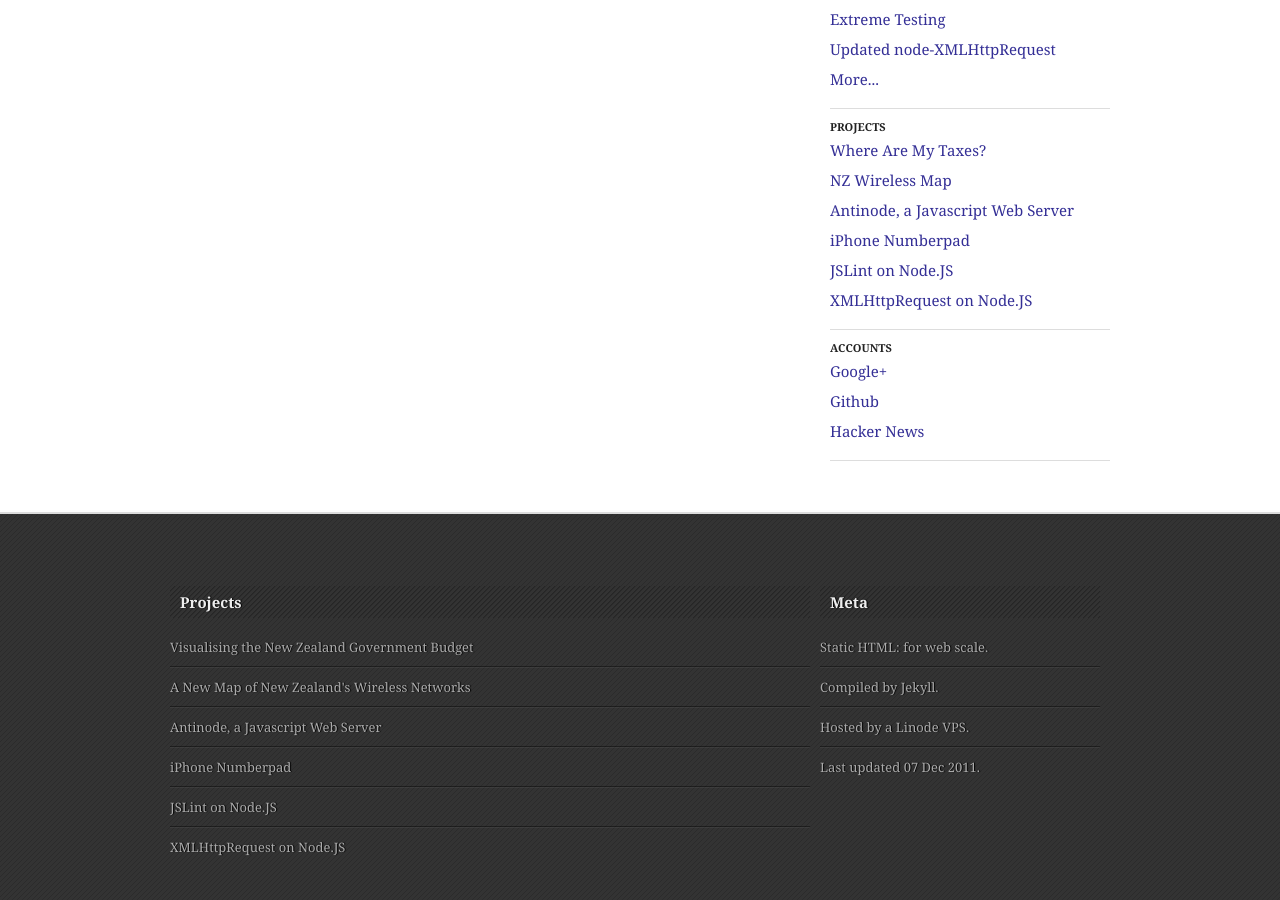
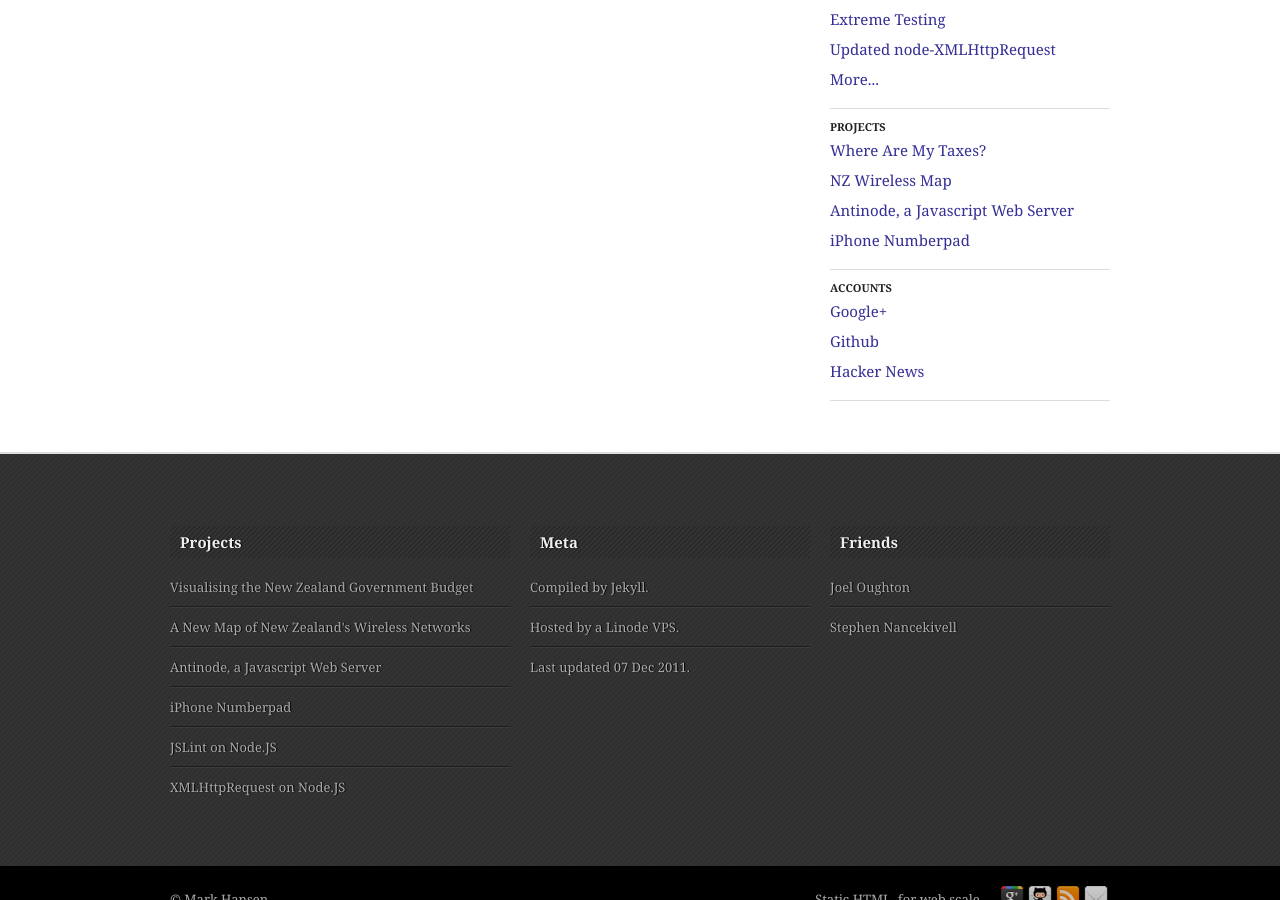
Before and after one commit to mhansen/jekyll-blog, a Jekyll site: the page built from _posts/2010-02-27-rainy-nights.markdown, in a window 1280 px wide and 900 px high, scrolled down 1168 px. Built offline with Jekyll 4.4.1, drawn with Linux system fonts in a browser that asks for light colours; Markdown is read by kramdown in place of the engine named in the settings; comment, search, counter and statistics services are not loaded.

Commit message:
Clean up markup layout and add mixpanel tracking.

```diff
--- a/_layouts/default.html
+++ b/_layouts/default.html
@@ -78,9 +78,9 @@
         <a href="/archive.html"><h3>Archive</h3></a>
         <ul>
           {% for post in site.posts limit:20 %}
-            <li><a href="{{post.url}}">{{post.title}}</a></li>
+            <li><a href="{{post.url}}">{{post.title}}</a>
           {% endfor %}
-          <li><a href="/archive.html">More...</a></li>
+          <li><a href="/archive.html">More...</a>
         </ul>
         <hr class="half-bottom" />
       </div>
@@ -88,12 +88,10 @@
       <div class="widget">
         <h3>Projects</h3>
         <ul>
-          <li><a href="http://wheresmytaxes.co.nz/">Where Are My Taxes?</a></li>
-          <li><a href="http://wirelessmap.markhansen.co.nz/">NZ Wireless Map</a></li>
-          <li><a href="http://github.com/mhansen/antinode">Antinode, a Javascript Web Server</a></li>
-          <li><a href="http://markhansen.co.nz/iphone-as-numberpad/">iPhone Numberpad</a></li>
-          <li><a href="http://github.com/mhansen/node-jslint">JSLint on Node.JS</a></li>
-          <li><a href="http://github.com/mhansen/node-XMLHttpRequest">XMLHttpRequest on Node.JS</a></li>
+          <li><a href="http://wheresmytaxes.co.nz/">Where Are My Taxes?</a>
+          <li><a href="http://wirelessmap.markhansen.co.nz/">NZ Wireless Map</a>
+          <li><a href="http://github.com/mhansen/antinode">Antinode, a Javascript Web Server</a>
+          <li><a href="http://markhansen.co.nz/iphone-as-numberpad/">iPhone Numberpad</a>
         </ul>
         <hr class="half-bottom" />
       </div>
@@ -101,9 +99,9 @@
       <div class="widget">
         <h3>Accounts</h3>
         <ul>
-          <li><a href="https://plus.google.com/117278436091789666160" rel="me">Google+</a></li>
-          <li><a href="http://github.com/mhansen">Github</a></li>
-          <li><a href="http://news.ycombinator.com/threads?id=mhansen">Hacker News</a></li>
+          <li><a href="https://plus.google.com/117278436091789666160" rel="me">Google+</a>
+          <li><a href="http://github.com/mhansen">Github</a>
+          <li><a href="http://news.ycombinator.com/threads?id=mhansen">Hacker News</a>
         </ul>
         <hr class="half-bottom" />
       </div>
@@ -116,24 +114,30 @@
     <div class="sixteen columns" id="header">
 
       <br />
-			<div class="eleven columns alpha">
+      <div class="six columns alpha">
         <h5>Projects</h5>
         <ul>
-          <li><a href="http://markhansen.co.nz/budget-visualisation/">Visualising the New Zealand Government Budget</a></li>
-          <li><a href="http://markhansen.co.nz/nz-wireless-map/">A New Map of New Zealand's Wireless Networks</a></li>
-          <li><a href="http://github.com/mhansen/antinode">Antinode, a Javascript Web Server</a></li>
-          <li><a href="http://markhansen.co.nz/iphone-as-numberpad/">iPhone Numberpad</a></li>
-          <li><a href="http://github.com/mhansen/node-jslint">JSLint on Node.JS</a></li>
-          <li><a href="http://github.com/mhansen/node-XMLHttpRequest">XMLHttpRequest on Node.JS</a></li>
+          <li><a href="http://markhansen.co.nz/budget-visualisation/">Visualising the New Zealand Government Budget</a>
+          <li><a href="http://markhansen.co.nz/nz-wireless-map/">A New Map of New Zealand's Wireless Networks</a>
+          <li><a href="http://github.com/mhansen/antinode">Antinode, a Javascript Web Server</a>
+          <li><a href="http://markhansen.co.nz/iphone-as-numberpad/">iPhone Numberpad</a>
+          <li><a href="http://github.com/mhansen/node-jslint">JSLint on Node.JS</a>
+          <li><a href="http://github.com/mhansen/node-XMLHttpRequest">XMLHttpRequest on Node.JS</a>
         </ul>
       </div>
-			<div class="five columns alpha">
+      <div class="five columns">
         <h5>Meta</h5>
         <ul>
-          <li>Static HTML: for web scale.</li>
-          <li>Compiled by <a href="http://jekyllrb.com">Jekyll</a>.</li>
-          <li>Hosted by a <a href="http://linode.com">Linode VPS</a>.</li>
-          <li>Last updated {{ site.time | date: site.date_format }}.</li>
+          <li>Compiled by <a href="http://jekyllrb.com">Jekyll</a>.
+          <li>Hosted by a <a href="http://linode.com">Linode VPS</a>.
+          <li>Last updated {{ site.time | date: site.date_format }}.
+        </ul>
+      </div>
+      <div class="five columns omega">
+        <h5>Friends</h5>
+        <ul>
+          <li><a href="http://joeloughton.com/">Joel Oughton</a>
+          <li><a href="http://stephennancekivell.blogspot.com/">Stephen Nancekivell</a>
         </ul>
       </div>
     </div>
@@ -146,10 +150,10 @@
     <div class="sixteen columns">
         <span class="copyright">&copy; Mark Hansen</span>
         <ul class="social">
-					<li><a href="https://plus.google.com/117278436091789666160" id="gplus"><img src="/assets/images/theme/social-icons/google_plus_32.png" alt="Google+" title="Google+" /></a></li>
-					<li><a href="https://github.com/mhansen" id="github"><img src="/assets/images/theme/social-icons/github_32.png" alt="Github" title="Github" /></a></li>
-					<li><a href="http://feeds.feedburner.com/mhansen" id="rss"><img src="/assets/images/theme/social-icons/rss_32.png" alt="rss" title="RSS" /></a></li>
-					<li><a href="mailto:mark@markhansen.co.nz" id="email"><img src="/assets/images/theme/social-icons/email_32.png" alt="Email Mark" title="Email" /></a></li>
+          <li><a href="https://plus.google.com/117278436091789666160" id="gplus"><img src="/assets/images/theme/social-icons/google_plus_32.png" alt="Google+" title="Google+" /></a>
+          <li><a href="https://github.com/mhansen" id="github"><img src="/assets/images/theme/social-icons/github_32.png" alt="Github" title="Github" /></a>
+          <li><a href="http://feeds.feedburner.com/mhansen" id="rss"><img src="/assets/images/theme/social-icons/rss_32.png" alt="rss" title="RSS" /></a>
+          <li><a href="mailto:mark@markhansen.co.nz" id="email"><img src="/assets/images/theme/social-icons/email_32.png" alt="Email Mark" title="Email" /></a>
         </ul>
         <span class="colophon">Static HTML, for web scale.</span>
     </div>
--- /dev/null
+++ b/assets/javascripts/tracking.js
@@ -0,0 +1,15 @@
+(function() {
+  $("a#rss").on("click", function() {
+    return mpq.track("Footer RSS Clicked");
+  });
+  $("a#github").on("click", function() {
+    return mpq.track("Footer Github Clicked");
+  });
+  $("a#gplus").on("click", function() {
+    return mpq.track("Footer G+ Clicked");
+  });
+  $("a#email").on("click", function() {
+    return mpq.track("Footer Email Clicked");
+  });
+  mpq.track("Opened page");
+}).call(this);
```
Also changed, not shown: other parts of _layouts/default.html (+5 -3 lines). Lines whose indentation alone changed are shown as unchanged.
